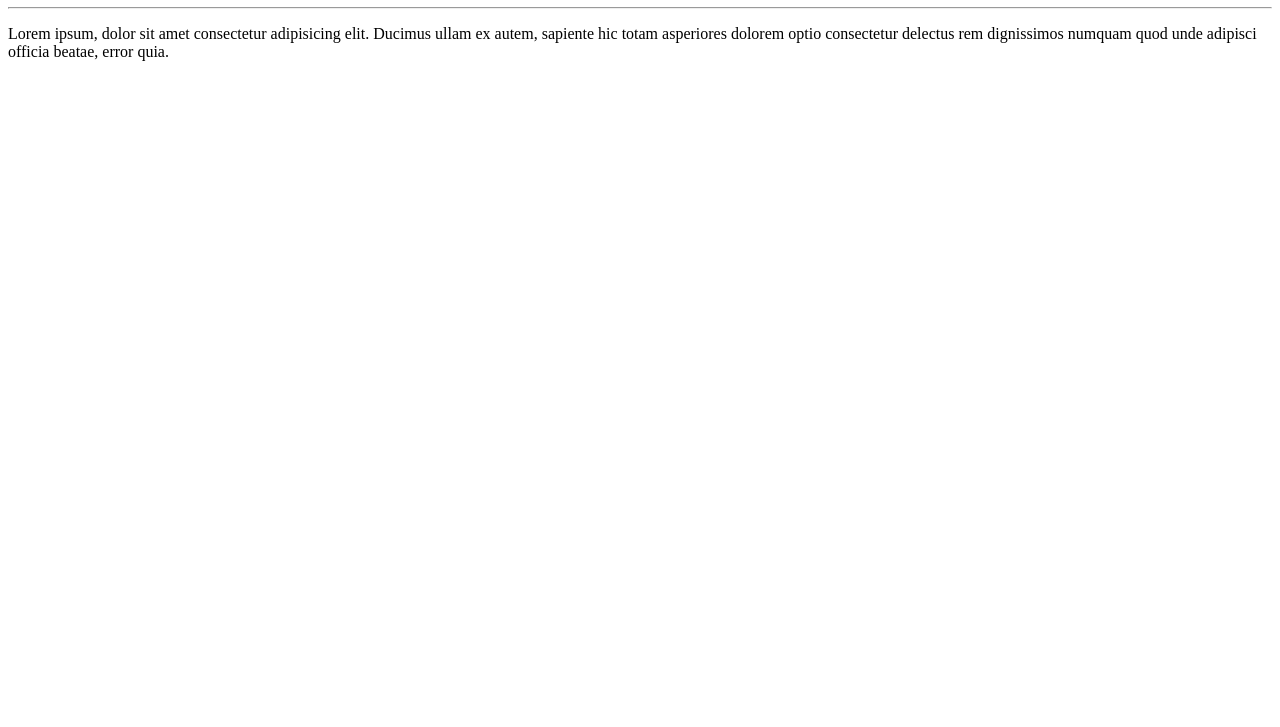
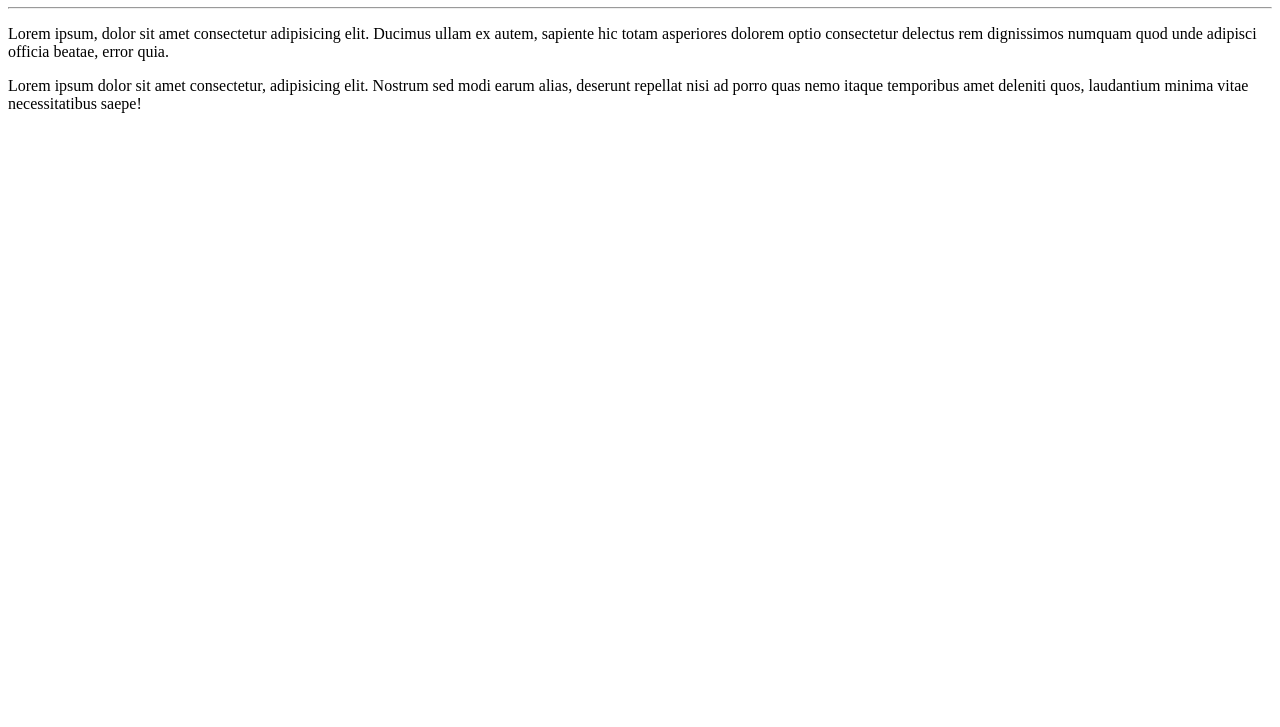
Before and after one commit to eu-marcelo/Ola-Mundo, a plain HTML site: page site-exemplo/index.html in a window 1280 px wide. Shown: the part 73-800 px from the top of the page. Drawn offline with Linux system fonts and the light colour scheme.

Commit message:
adicionei um parágrafo

```diff
--- a/site-exemplo/index.html
+++ b/site-exemplo/index.html
@@ -11,6 +11,9 @@
     <hr>
     <p>Lorem ipsum, dolor sit amet consectetur adipisicing elit. Ducimus ullam ex autem, sapiente hic totam asperiores dolorem optio consectetur delectus rem dignissimos numquam quod unde adipisci officia beatae, error quia.
     </p>
+    <p>
+        Lorem ipsum dolor sit amet consectetur, adipisicing elit. Nostrum sed modi earum alias, deserunt repellat nisi ad porro quas nemo itaque temporibus amet deleniti quos, laudantium minima vitae necessitatibus saepe!
+    </p>
 
 
 </body>
```
